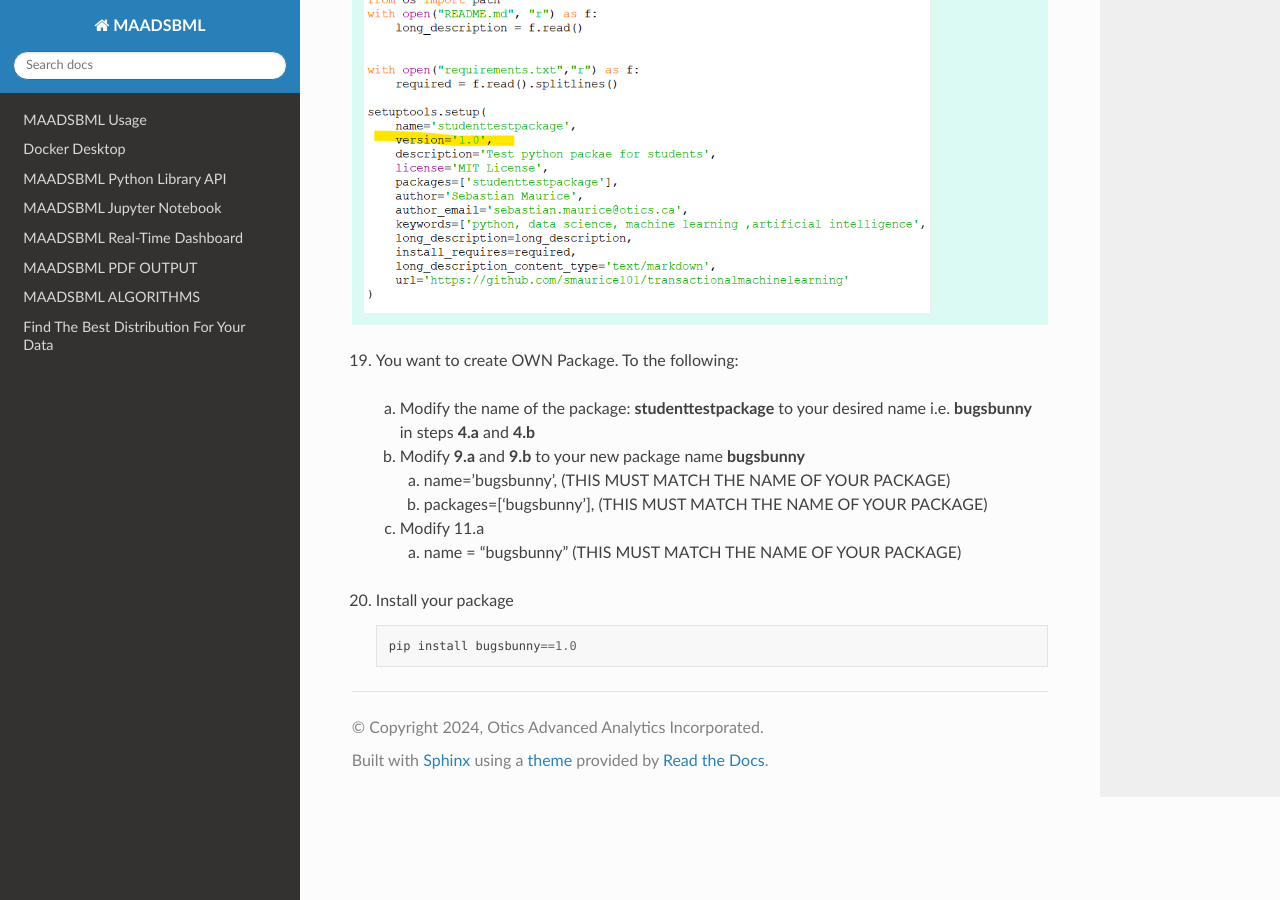
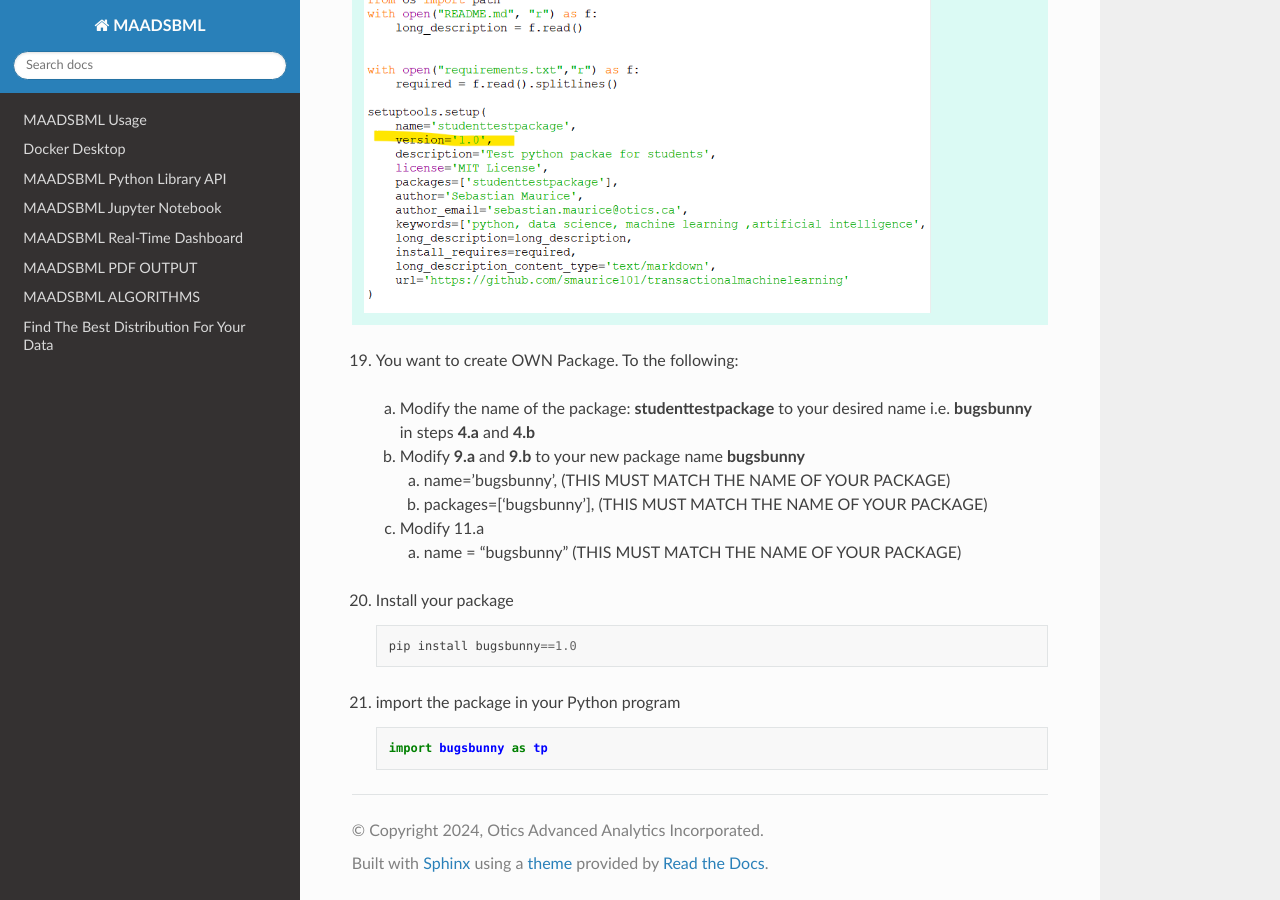
Before and after one commit to smaurice101/maadsbml, a Sphinx documentation site: the page built from docs/source/createpythonpackage.rst, in a window 1280 px wide and 900 px high, scrolled down 6017 px. Built offline with Sphinx 7.4.7 and the Read the Docs theme 3.1.0, drawn with Linux system fonts in a browser that asks for light colours.

Commit message:
Update createpythonpackage.rst

```diff
--- a/docs/source/createpythonpackage.rst
+++ b/docs/source/createpythonpackage.rst
@@ -196,3 +196,9 @@ The above files will produce a python package **studenttestpackage** - but you w
     .. code-block::
 
        pip install bugsbunny==1.0
+
+21. import the package in your Python program
+
+    .. code-block::
+
+       import bugsbunny as tp
```
